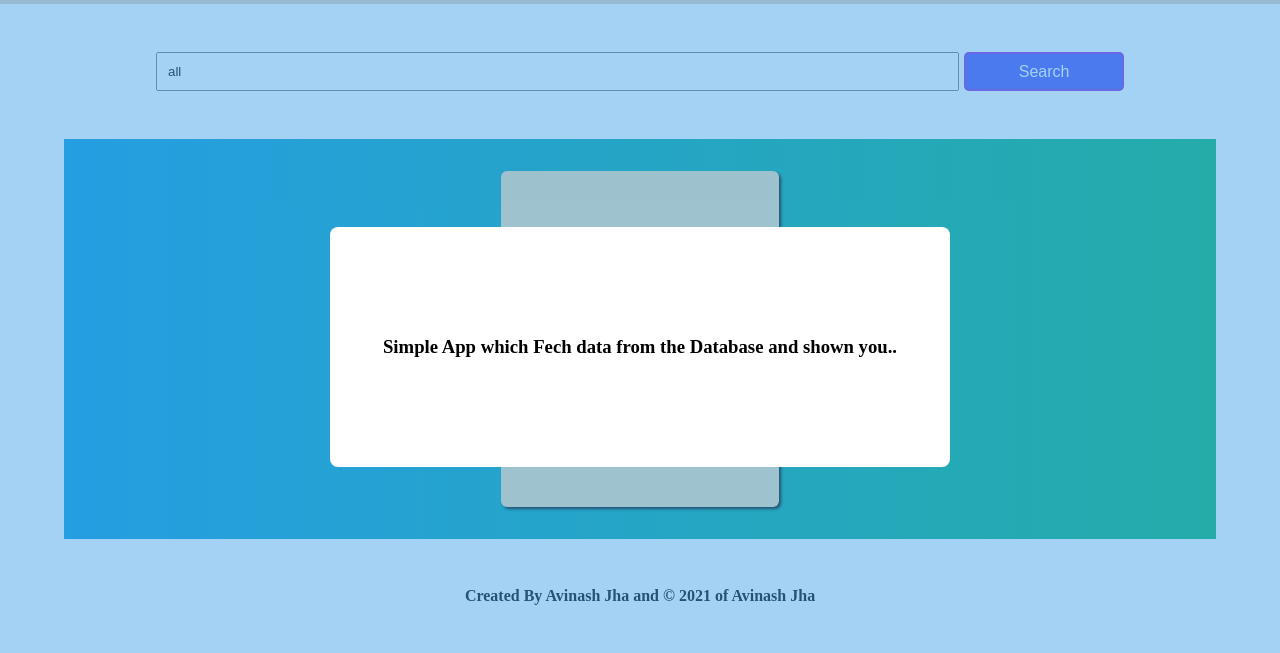
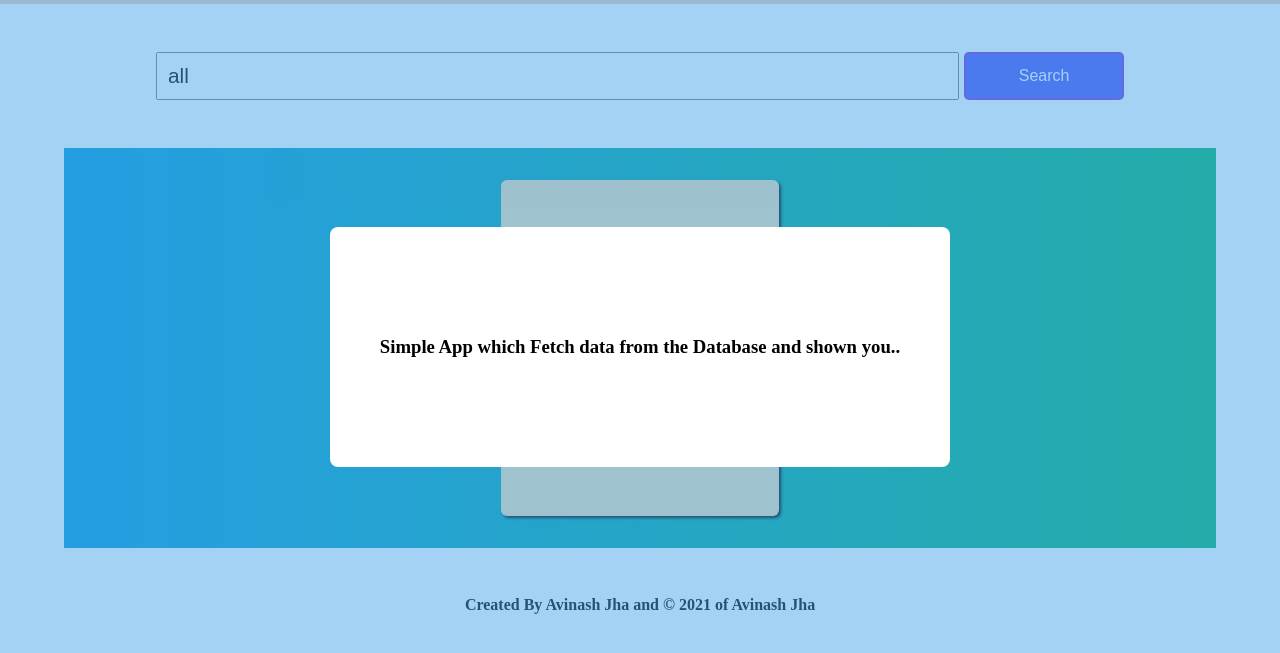
Before and after one commit to A-jha/PostgreSql, a plain HTML site: page client/index.html in a window 1280 px wide. Both pictures are taken after a click on the picture 49 px from the left and 25 px from the top of the page. Shown: the part 53-706 px from the top of the page. Drawn offline with Linux system fonts and the light colour scheme.

```diff
--- a/client/index.html
+++ b/client/index.html
@@ -35,7 +35,7 @@
       </div>
       <div class="modal-overlay">
         <div class="modal-container">
-          <h3>Simple App which Fech data from the Database and shown you..</h3>
+          <h3>Simple App which Fetch data from the Database and shown you..</h3>
           <button class="close-btn">
             <i class="fas fa-times"></i>
           </button>
--- a/client/styles.css
+++ b/client/styles.css
@@ -49,6 +49,7 @@
   margin-left: 1rem;
   flex: 5;
   padding: 10px;
+  font-size: 1.3rem;
 }
 .input:focus {
   border: 3px solid blue;
```
Also changed, not shown: README.md, 2 other files.
